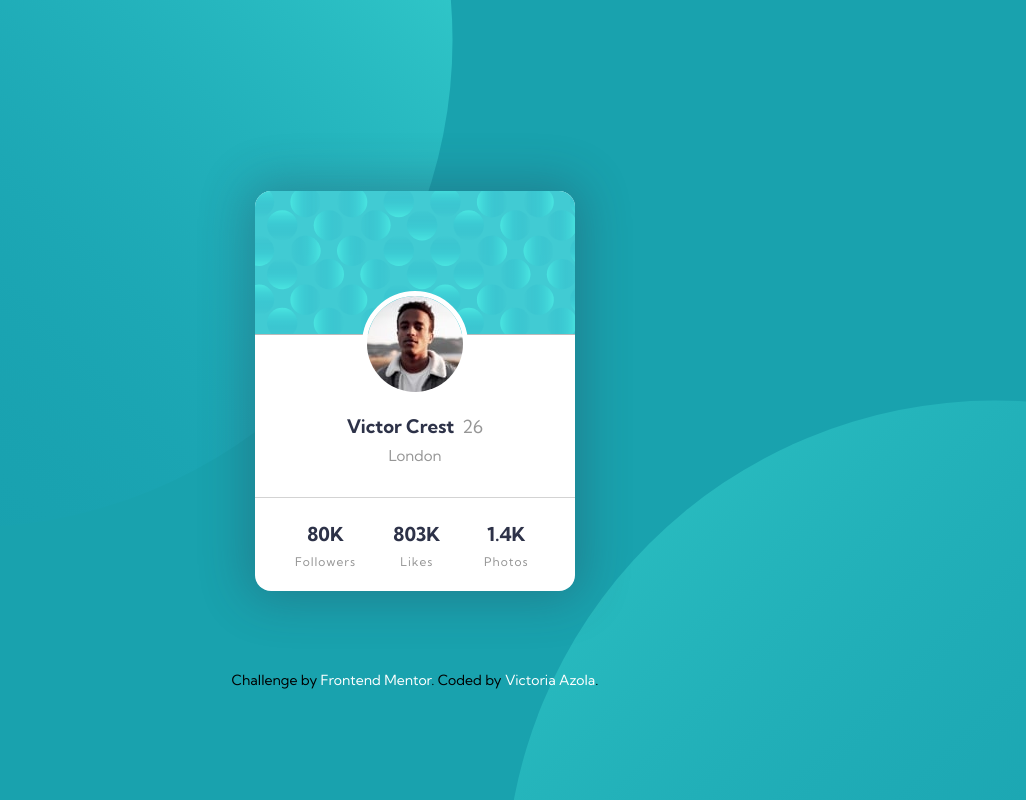
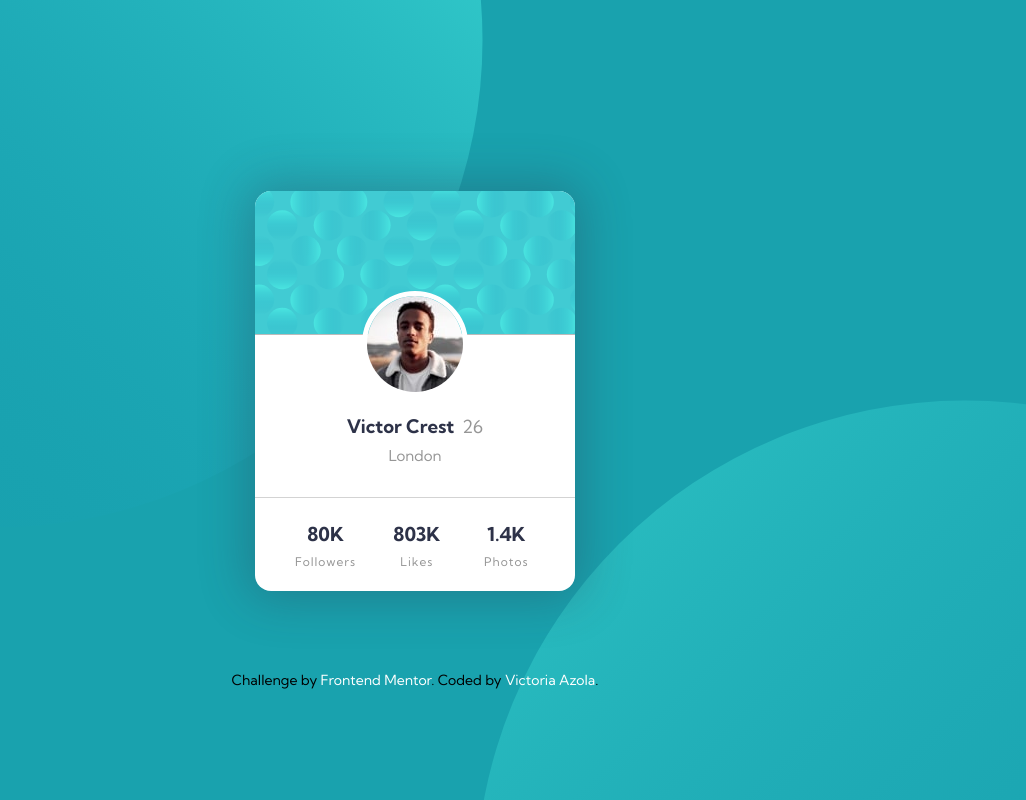
Before and after one commit to VickyAzola/ProfileCard, a plain HTML site: page index.html in a window 1280 px wide. Shown: the whole page, without its empty margins (225-1251 px from the left). Drawn offline with Linux system fonts and the light colour scheme.

Commit message:
Update style.css

```diff
--- a/style.css
+++ b/style.css
@@ -38,7 +38,7 @@ body {
     overflow: hidden;
     background: url(images/bg-pattern-top.svg), url(images/bg-pattern-bottom.svg);
     background-color: var(--Darkcyan);
-    background-position: -300px -450px, 730px 400px;
+    background-position: -270px -450px, 700px 400px;
     background-repeat: no-repeat;
     background-attachment: fixed;
 }
```
